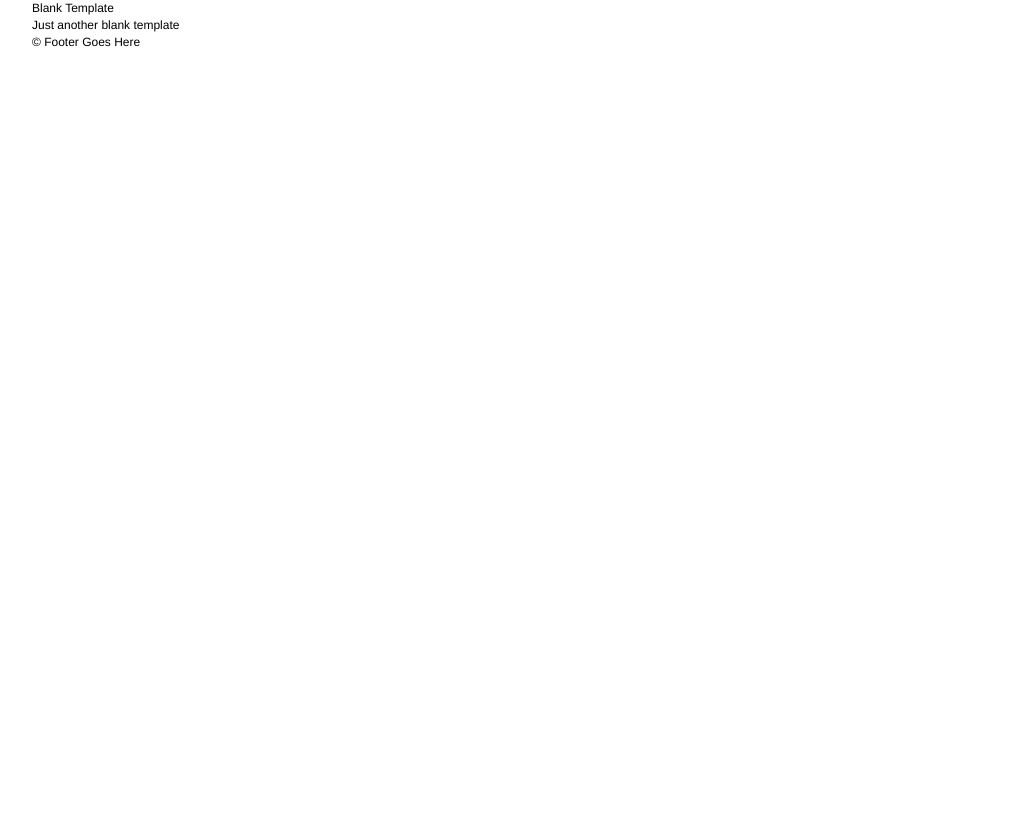
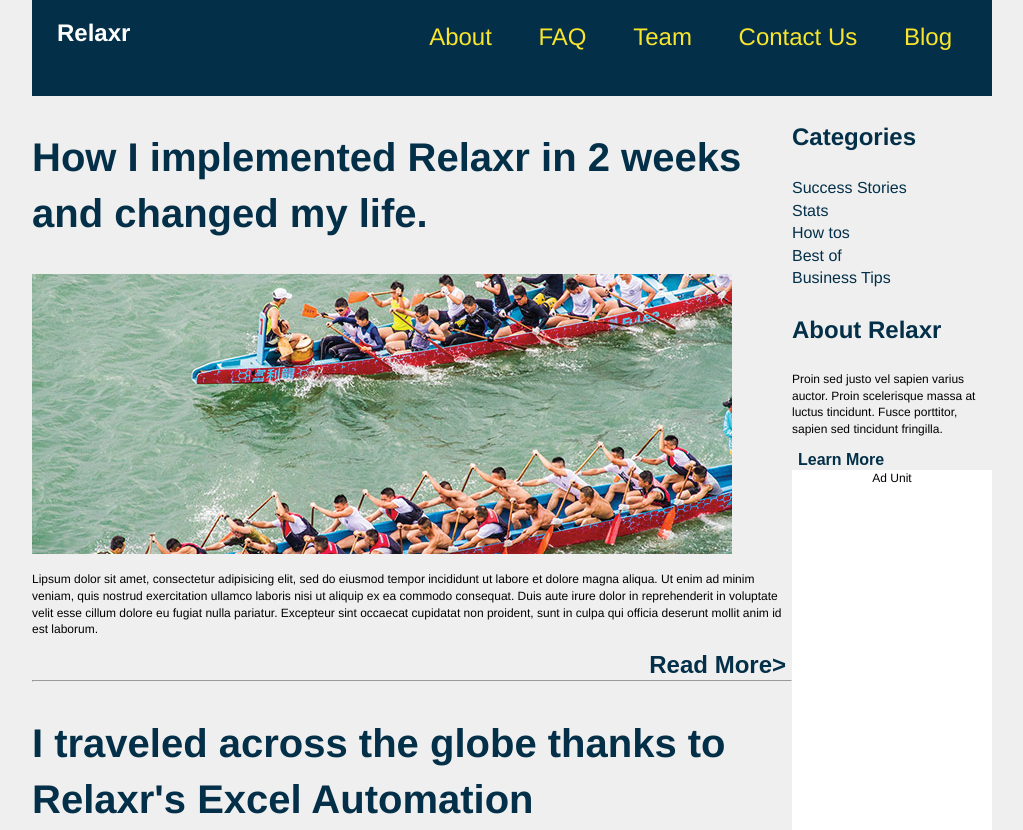
Before and after one commit to philrimmler/homework6, a plain HTML site: page starter_code 2/index.html in a window 1280 px wide. Shown: the top 830 px of the page, without its empty margins (128-1151 px from the left). Before the commit the page ends 800 px from the top, so only its background shows below. Drawn offline with Linux system fonts and the light colour scheme.

Commit message:
new_code

```diff
--- a/starter_code 2/css/style.css
+++ b/starter_code 2/css/style.css
@@ -44,15 +44,108 @@ Developer @GA in NYC
 /******************************************
 /* BASE STYLES
 /*******************************************/
-
 body {
      color: #000;
      font-size: 12px;
      line-height: 1.4;
      font-family: Helvetica, Arial, sans-serif;
+     background-color: #f0efef;
+}
+header{
+  background-color: #033048;
+}
+.mainheader{
+    color:white;
+    padding:0px 10px 30px 25px;
+    float:left;
+}
+ul{
+  padding-left:0px;
+  margin:20px;
+  font-size: 24px;
+}
+.headerlist1{
+  float:right;
+}
+.headerlist2{
+  display: inline-block;
+  color:#f9e42e;
+  padding:0px 20px 20px 20px;
+  font-weight:600em;
+
+}
+.maincontainer{
+  float:left;
+  width:760px;
+
+}
+h2{
+  font-size:40px;
+  font-weight:900;
+  color:#033048;
+}
+.readmore{
+  float:right;
+  color:#033048;
+  font-size: 24px;
+  font-weight:600;
+  border:none;
+  background-color: #f0efef;
+}
+aside{
+  float:right;
+  width:200px;
+}
+.categorieslist{
+margin: 0;
 }
 
-
+.catlist1{
+  list-style-type: none;
+  font-size: 16px;
+  font-weight:300;
+  color:#033048;
+  margin-top:0;
+}
+.aboutrelaxr{
+  clear:both;
+}
+h3{
+  color:#033048;
+  font-size: 24px;
+  font-weight: 900;
+}
+hr{
+  clear: both;
+}
+.learnmorebutton{
+  float:left;
+  color:#033048;
+  font-size:16px;
+  font-weight: 600;
+  background-color: #f0efef;
+  border:none;
+}
+.adunit{
+  clear:both;
+  text-align:center;
+  background-color: white;
+  height:600px;
+}
+.signupnowbutton{
+  text-align:center;
+  clear:both;
+  background-color: #f9e42e;
+  padding:20px;
+  margin-top:0;
+  font-size:24px;
+}
+.signup1{
+  background-color: #033048;
+  color: white;
+  border-color: #033048;
+  padding:10px 30px;
+}
 /******************************************
 /* LAYOUT
 /*******************************************/
@@ -68,9 +161,26 @@ header {
 }
 
 footer {
-
+text-align: center;
+clear:both;
+background-color:#121212;
 }
-
+.footerlogo{
+  margin-top:0;
+  color: #f9e42e;
+  padding-top:20px;
+  padding-bottom: 30px;
+}
+.social{
+  padding-left:5px;
+  padding-right:5px;
+  padding-top: 30px;
+  padding-bottom: 30px;
+}
+.copyright{
+  color: white;
+  padding-bottom:10px;
+}
 /******************************************
 /* ADDITIONAL STYLES
 /*******************************************/
--- a/starter_code 2/index.html
+++ b/starter_code 2/index.html
@@ -5,22 +5,82 @@
     	<meta name="description" content="Your description goes here">
     	<meta name="keywords" content="one, two, three">
 
-		<title>Blank Template</title>
+		<title>Relaxr</title>
 
 		<!-- external CSS link -->
-		<link rel="stylesheet" href="css/reset.css">
+		<link rel="stylesheet" href="css/normalize.css">
 		<link rel="stylesheet" href="css/style.css">
 
 	</head>
 	<body>
 		<div id="container">
 			<header>
-				<h1>Blank Template</h1>
-				<h2>Just another blank template</h2>
+				<h1 class="mainheader">Relaxr</h1>
+				<div class="headerlist clearfix">
+					<ul class="headerlist1">
+						<li class="headerlist2">About</li>
+						<li class="headerlist2">FAQ</li>
+						<li class="headerlist2">Team</li>
+						<li class="headerlist2">Contact Us</li>
+						<li class="headerlist2 blog">Blog</li>
+					</ul>
+				</div>
 			</header>
+		<main>
+			<div class="maincontainer">
+				<div class="firstarticle">
+					<h2>How I implemented Relaxr in 2 weeks and changed my life.</h2>
+					<img src="images/blog_photo1.jpg">
+					<p><span class="bigl">L</span>ipsum dolor sit amet, consectetur adipisicing elit, sed do eiusmod
+					tempor incididunt ut labore et dolore magna aliqua. Ut enim ad minim veniam,
+					quis nostrud exercitation ullamco laboris nisi ut aliquip ex ea commodo
+					consequat. Duis aute irure dolor in reprehenderit in voluptate velit esse
+					cillum dolore eu fugiat nulla pariatur. Excepteur sint occaecat cupidatat non
+					proident, sunt in culpa qui officia deserunt mollit anim id est laborum.</p>
+					<button class="readmore">Read More></button>
+					<hr>
+				</div>
+				<div class="secondarticle">
+					<h2>I traveled across the globe thanks to Relaxr's Excel Automation</h2>
+					<img src="images/blog_photo2.jpg">
+					<p><span class="bigl">L</span>orem ipsum dolor sit amet, consectetur adipisicing elit, sed do eiusmod
+					tempor incididunt ut labore et dolore magna aliqua. Ut enim ad minim veniam,
+					quis nostrud exercitation ullamco laboris nisi ut aliquip ex ea commodo
+					consequat. Duis aute irure dolor in reprehenderit in voluptate velit esse
+					cillum dolore eu fugiat nulla pariatur. Excepteur sint occaecat cupidatat non
+					proident, sunt in culpa qui officia deserunt mollit anim id est laborum.</p>
+					<button class="readmore">Read More></button>
+					<hr>
+				</div>
+			</div>
+				<aside>
+					<div class="catlist">
+						<h3>Categories</h3>
+						<ul class="categorieslist">
+							<li class="catlist1">Success Stories</li>
+							<li class="catlist1">Stats</li>
+							<li class="catlist1">How tos</li>
+							<li class="catlist1">Best of</li>
+							<li class="catlist1">Business Tips</li>
+						</ul>
+						<div class="aboutrelaxr">
+							<h3 class="aboutrelaxrheader">About Relaxr</h3>
+							<P>Proin sed justo vel sapien varius auctor. Proin scelerisque massa at luctus tincidunt. Fusce porttitor, sapien sed tincidunt fringilla.</P>
+							<button class="learnmorebutton">Learn More</button>
+						</div>
+						<div class="adunit">Ad Unit</div>
+					</div>
+				</aside>
+				<div class="signupnowbutton">
+					<button class="signup1">Sign Up Now</button>
+				</div>
+			</main>
+
 			<footer>
-				&copy; Footer Goes Here
-			</footer>
-		</div><!-- #container -->
+			<h1 class="footerlogo">Relaxr</h1>
+			<img src="images/twitter.png" class="social"><img src="images/facebook.png" class="social">
+			<p class="copyrig">Copyright 2015. Relaxr</p>
+			</footer><!-- #container -->
+	</div>
 	</body>
 </html>
```
